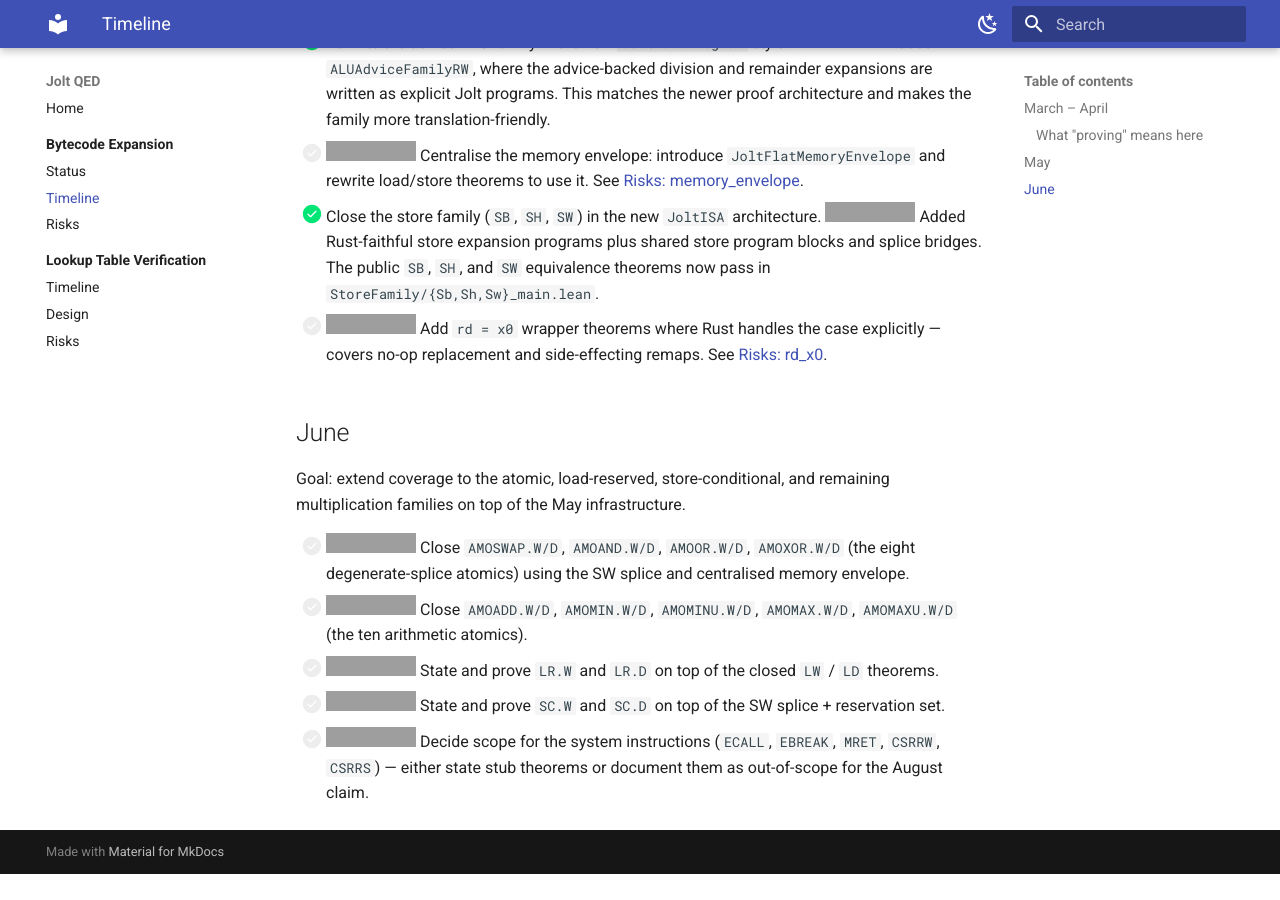
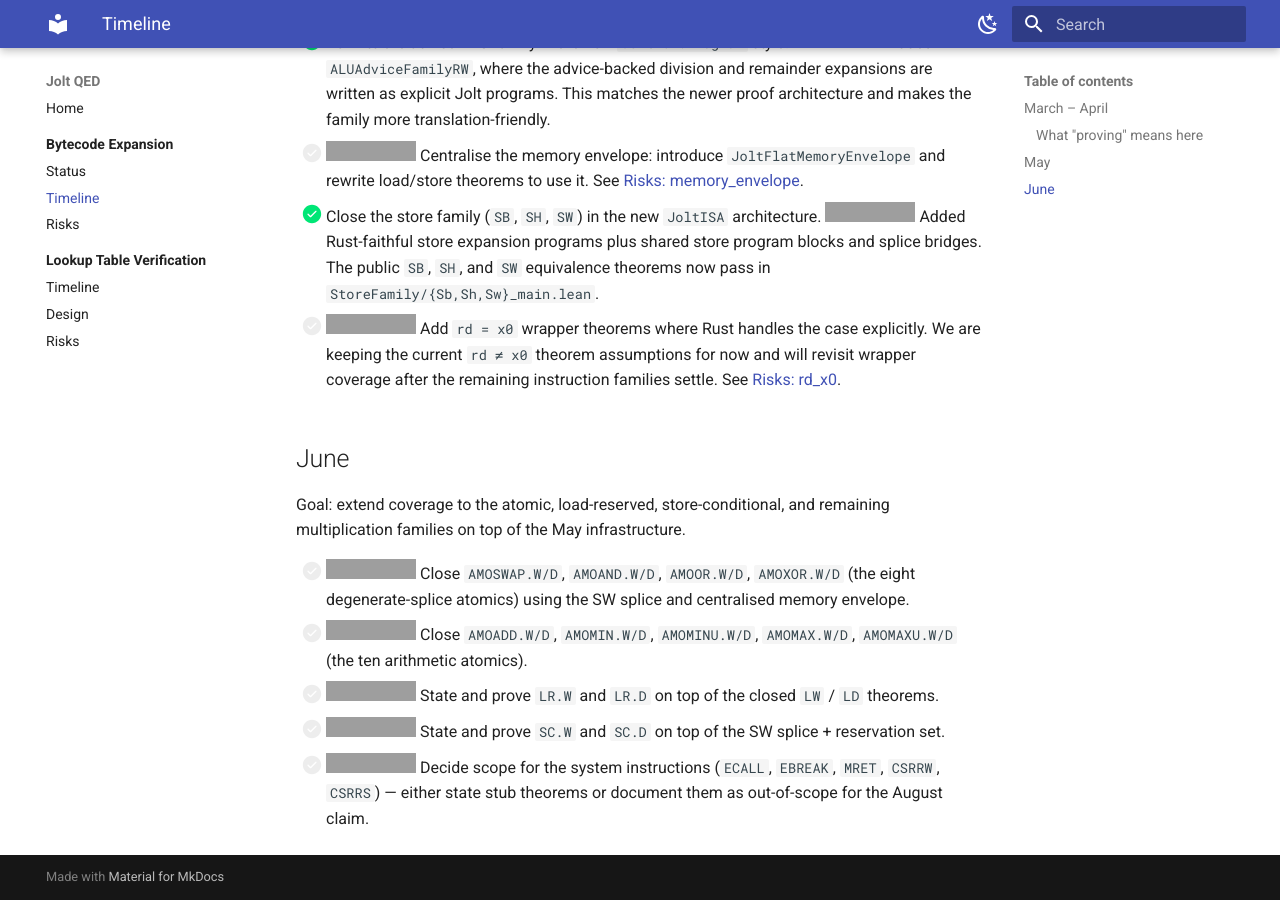
Before and after one commit to abiswas3/jolt-qed, an MkDocs documentation site: the page built from wiki/projects/bytecode-expansion/timeline.md, in a window 1280 px wide and 900 px high, scrolled down 1490 px, cut to the strip 0-900 px from the top of the window. Built offline with MkDocs 1.6.1 and Material for MkDocs 9.7.7, drawn with Linux system fonts in a browser that asks for light colours; before the commit the page ends 2364 px from its top, so only the background shows below that; grey boxes are pictures that could not be loaded.

```diff
--- a/wiki/projects/bytecode-expansion/timeline.md
+++ b/wiki/projects/bytecode-expansion/timeline.md
@@ -42,7 +42,7 @@ Goal: close every red-risk item that doesn't depend on a structural rewrite, and
 + [x] Close the store family (`SB`, `SH`, `SW`) in the new `JoltISA` architecture.
   ![Closed](https://img.shields.io/badge/closed-2026--05--06-brightgreen) Added Rust-faithful store expansion programs plus shared store program blocks and splice bridges. The public `SB`, `SH`, and `SW` equivalence theorems now pass in `StoreFamily/{Sb,Sh,Sw}_main.lean`.
 
-+ [ ] ![Target](https://img.shields.io/badge/target-2026--05--31-yellow) Add `rd = x0` wrapper theorems where Rust handles the case explicitly — covers no-op replacement and side-effecting remaps. See [Risks: rd_x0](risks.md).
++ [ ] ![Stalled](https://img.shields.io/badge/stalled-2026--05--11-lightgrey) Add `rd = x0` wrapper theorems where Rust handles the case explicitly. We are keeping the current `rd ≠ x0` theorem assumptions for now and will revisit wrapper coverage after the remaining instruction families settle. See [Risks: rd_x0](risks.md).
 
 ## June
 
```
Also changed, not shown: 5 other files.
